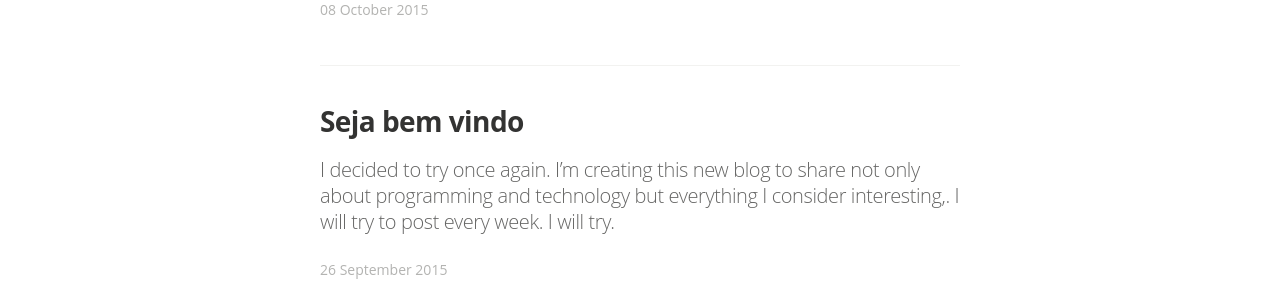
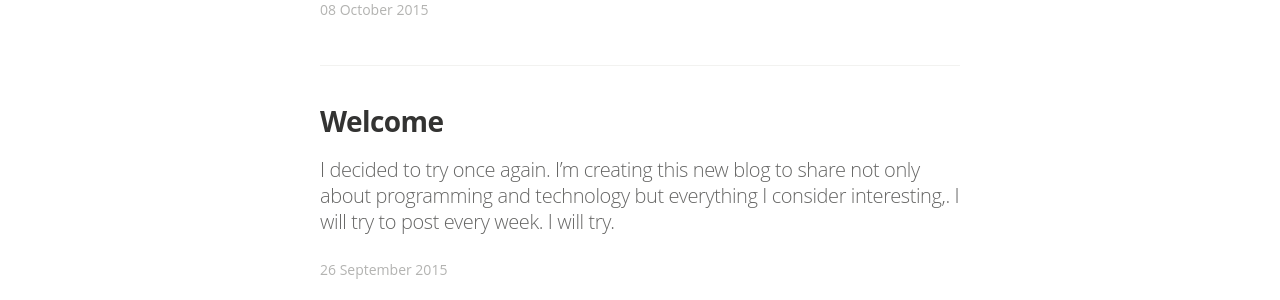
Before and after one commit to fabionobre/fabionobre.github.io, a Jekyll site: the page built from index.html, in a window 1280 px wide. Shown: the part 1741-2041 px from the top of the page. Built offline with Jekyll 4.4.1, drawn with Linux system fonts in a browser that asks for light colours; nearby versions of some CDN libraries; some web fonts are replaced; the list of posts is cut into pages by our own code.

Commit message:
Change post title to Welcome

```diff
--- a/_posts/2015-09-24-post_de_teste.md
+++ b/_posts/2015-09-24-post_de_teste.md
@@ -1,6 +1,6 @@
 ---
 layout: post
-title:  "Seja bem vindo"
+title:  "Welcome"
 date:   2015-09-26 10:46:00
 categories: ideias
 image: /assets/photos/ideias.jpg
```
